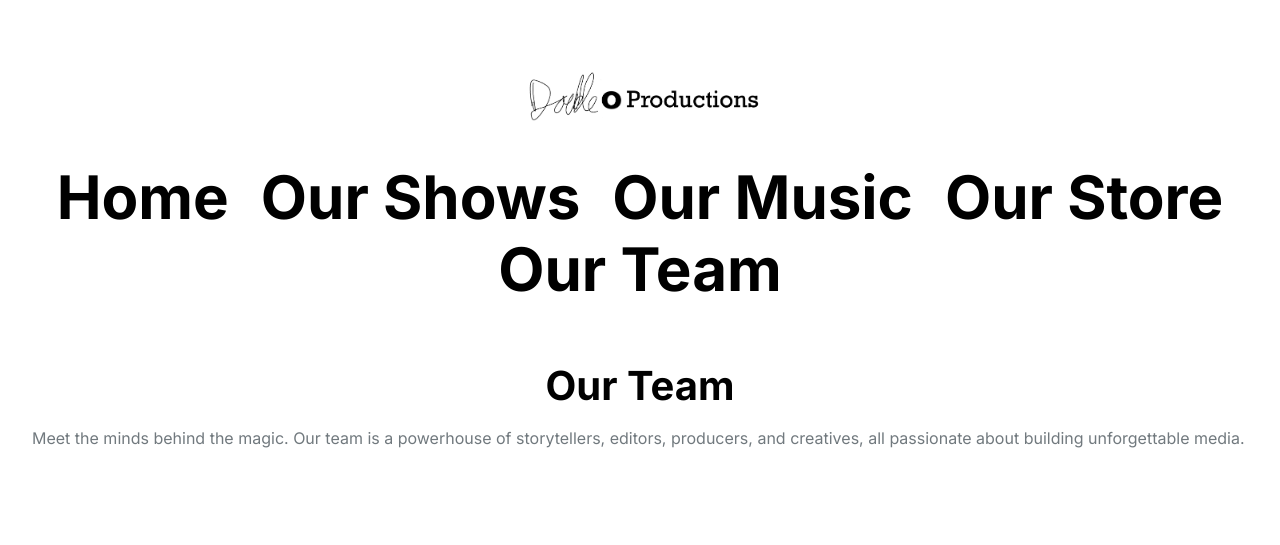
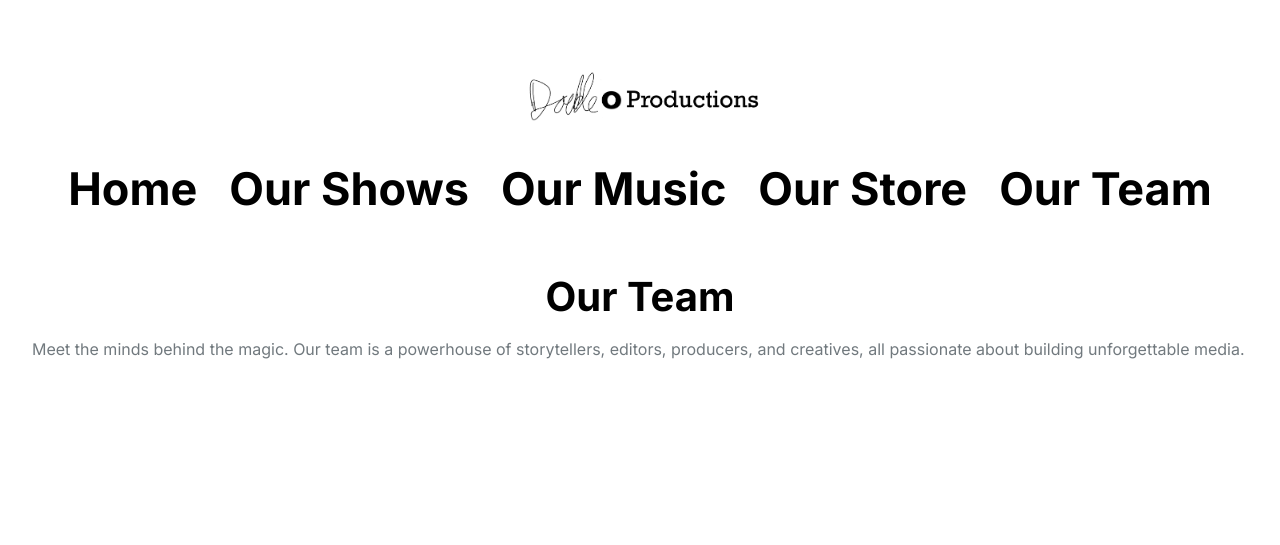
Before and after one commit to DoubleOProds/website, a PHP site: page /OurTeam.html in a window 1280 px wide. Shown: the top 545 px of the page. After the commit the page ends 359 px from the top, so only its background shows below. Run offline with PHP 8.4, Linux system fonts and the light colour scheme.

Commit message:
Update styles.css

```diff
--- a/styles.css
+++ b/styles.css
@@ -61,8 +61,8 @@ nav a {
   margin: 0 1rem;
   text-decoration: none;
   color: #000000;
-  font-size: 60px;
-  font-weight: 700;
+  font-size: 45px;
+  font-weight: 800;
   transition: color 0.3s ease;
 }
 
```
